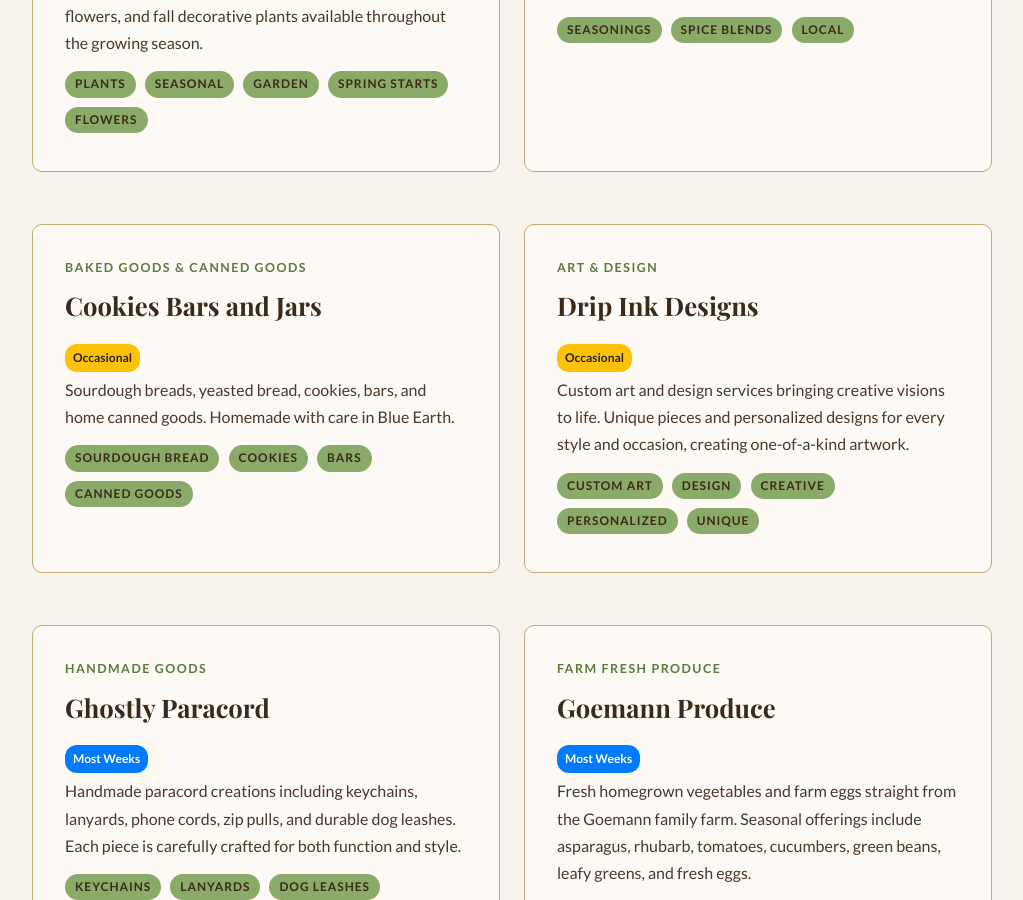
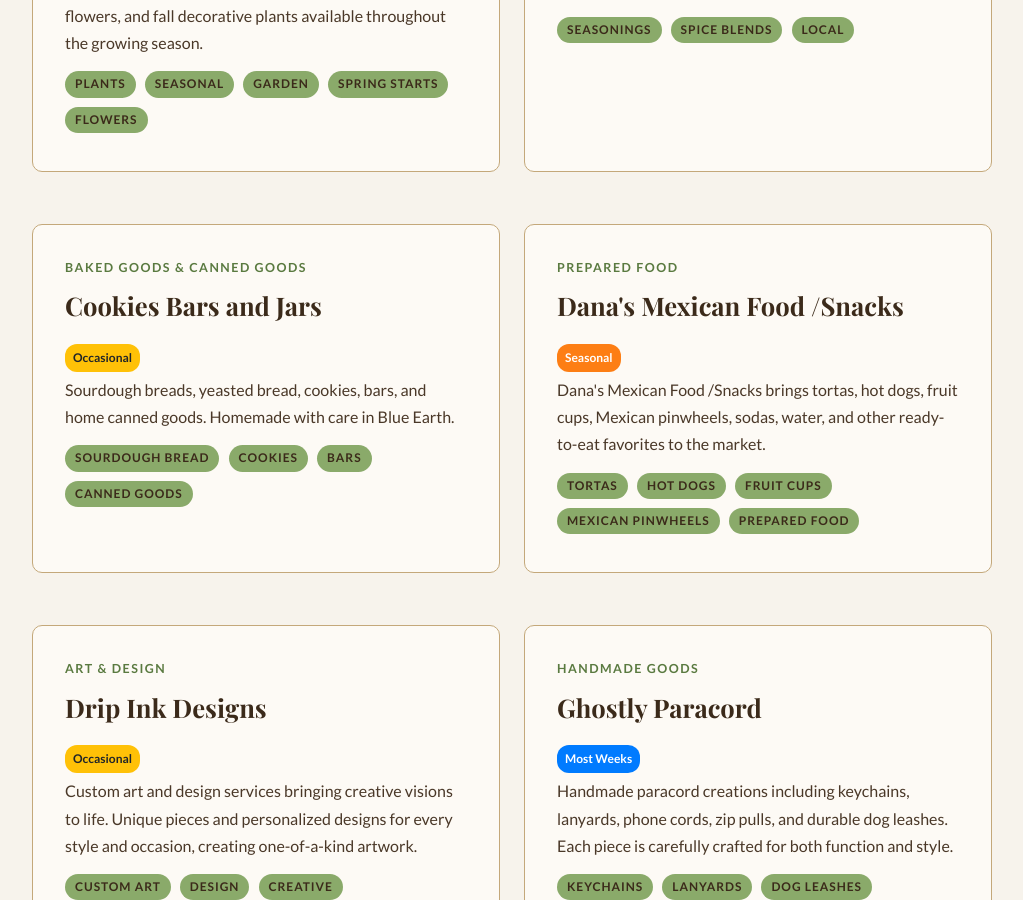
Before and after one commit to blueearthcommunitymarket/blueearthcommunitymarket.github.io, a Jekyll site: the page built from vendor-spotlight/index.html, in a window 1280 px wide and 900 px high, scrolled down 2144 px. Shown: the whole window, without its empty margins (128-1151 px from the left). Built offline with Jekyll 4.4.1, drawn with Linux system fonts in a browser that asks for light colours; some web fonts are replaced.

Commit message:
Add Dana's Mexican Food vendor listing and market dates

```diff
--- a/vendor-spotlight/index.html
+++ b/vendor-spotlight/index.html
@@ -195,6 +195,23 @@ description: Meet the vendors of the Blue Earth Community Market. Browse what th
                 <span class="tag">Cookies</span>
                 <span class="tag">Bars</span>
                 <span class="tag">Canned Goods</span>
+            </div>
+        </div>
+
+        <!-- Dana's Mexican Food /Snacks -->
+        <div class="card">
+            <div class="section-label">Prepared Food</div>
+            <h2>Dana's Mexican Food /Snacks</h2>
+            <div class="market-frequency">
+                <span class="frequency-badge freq-seasonal">Seasonal</span>
+            </div>
+            <p>Dana's Mexican Food /Snacks brings tortas, hot dogs, fruit cups, Mexican pinwheels, sodas, water, and other ready-to-eat favorites to the market.</p>
+            <div class="pills" style="margin-top: 12px;">
+                <span class="tag">Tortas</span>
+                <span class="tag">Hot Dogs</span>
+                <span class="tag">Fruit Cups</span>
+                <span class="tag">Mexican Pinwheels</span>
+                <span class="tag">Prepared Food</span>
             </div>
         </div>
 
```
Also changed, not shown: calendar/index.html (+11 -0 lines).
